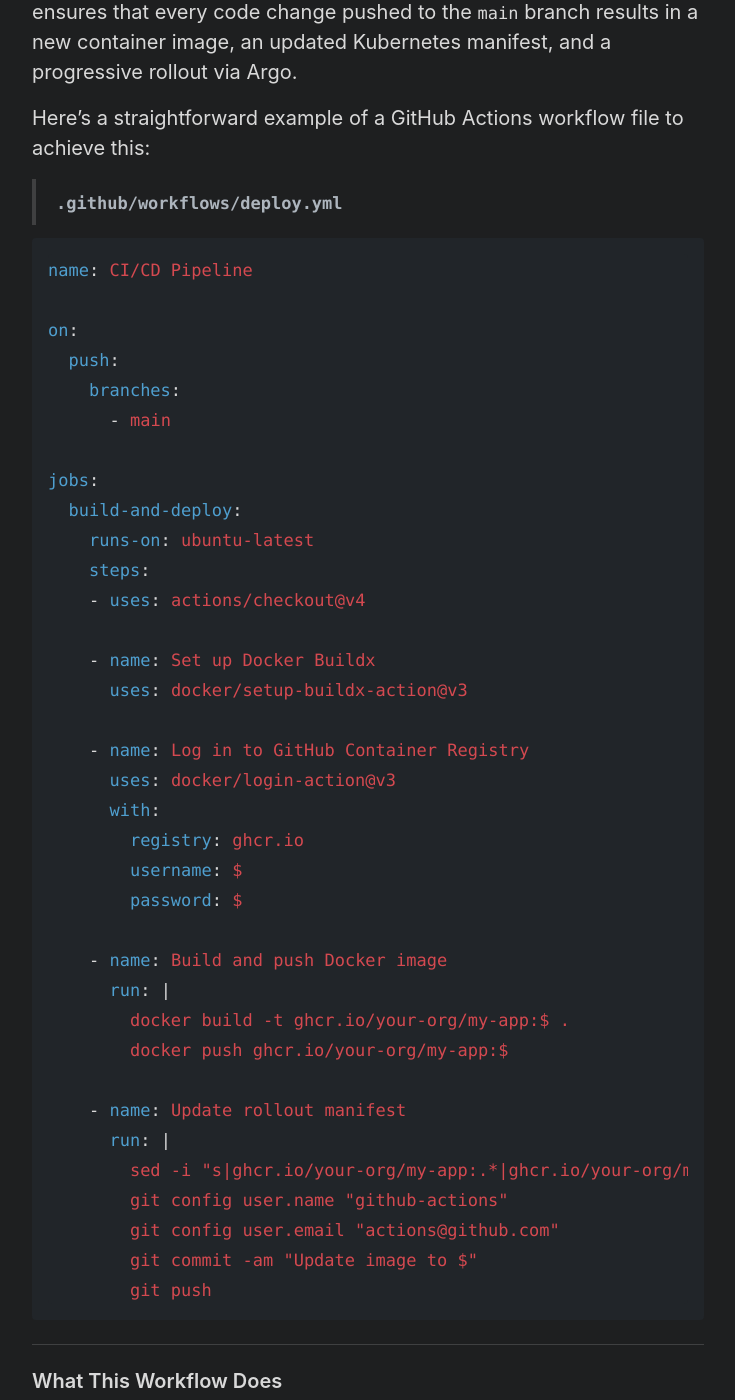
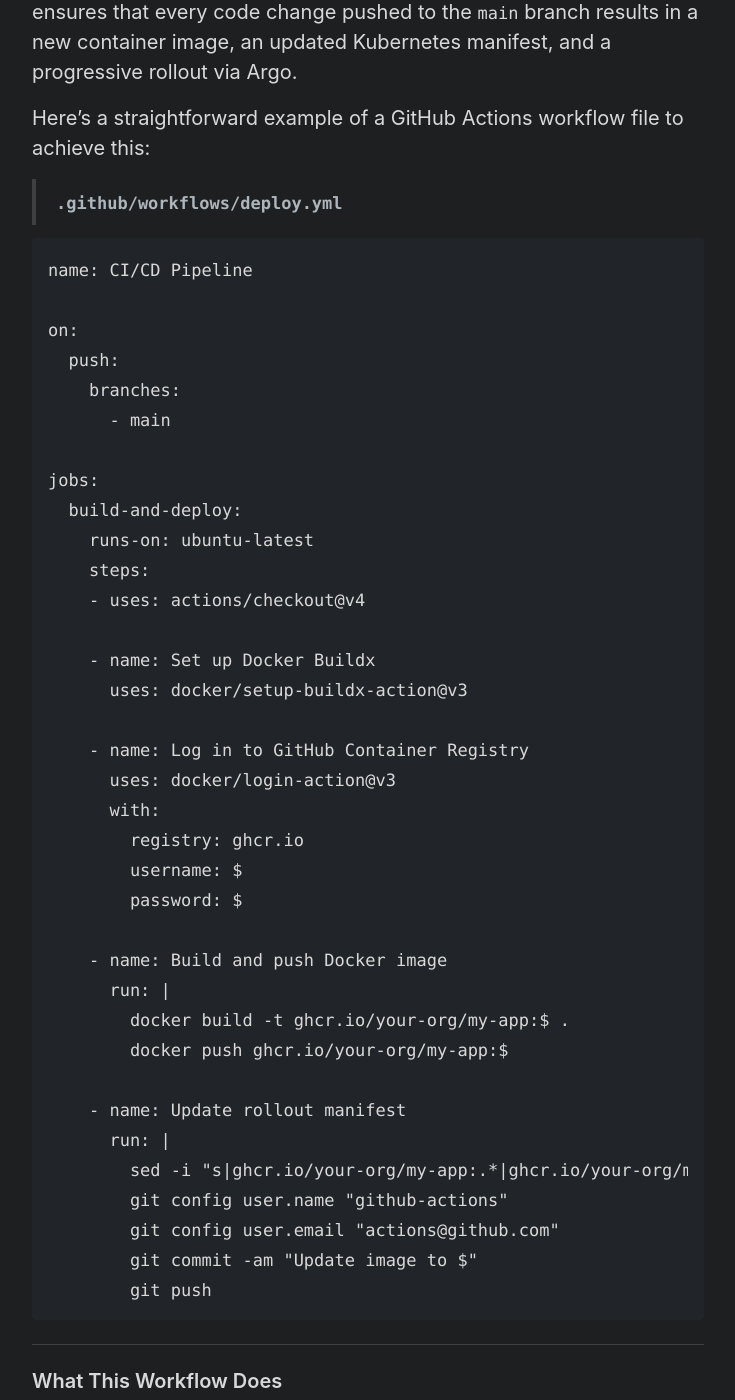
Before and after one commit to dstw/dstw.github.io, a Jekyll site: the page built from _posts/2025-05-31-progressive-delivery-pipeline.markdown, in a window 1280 px wide and 1400 px high, scrolled down 6892 px. Shown: the whole window, without its empty margins (272-1007 px from the left). Built offline with Jekyll 4.4.1, drawn with Linux system fonts in a browser that asks for light colours; some of the changed text lies outside the part shown.

Commit message:
Update post: Progressive Delivery Pipeline

````diff
--- a/_posts/2025-05-31-progressive-delivery-pipeline.markdown
+++ b/_posts/2025-05-31-progressive-delivery-pipeline.markdown
@@ -113,7 +113,7 @@
 
 Let’s break down a basic Rollout manifest configured for a **canary deployment** strategy:
 
-```yaml
+```
 apiVersion: argoproj.io/v1alpha1
 kind: Rollout
 metadata:
@@ -209,7 +209,7 @@
 
 > **`.github/workflows/deploy.yml`**
 
-```yaml
+```
 name: CI/CD Pipeline
 
 on:
@@ -254,7 +254,7 @@
 
 #### 1. Trigger on Push to `main`
 
-```yaml
+```
 on:
   push:
     branches:
@@ -267,7 +267,7 @@
 
 #### 2. Build and Push the Docker Image
 
-```yaml
+```
 docker build -t ghcr.io/your-org/my-app:${{ github.sha }} .
 docker push ghcr.io/your-org/my-app:${{ github.sha }}
 ```
@@ -338,7 +338,7 @@
 
 Here’s an `AnalysisTemplate` that evaluates HTTP success rates using Prometheus:
 
-```yaml
+```
 apiVersion: argoproj.io/v1alpha1
 kind: AnalysisTemplate
 metadata:
@@ -365,7 +365,7 @@
 
 This template can be attached to your rollout under the canary strategy:
 
-```yaml
+```
 strategy:
   canary:
     steps:
````
